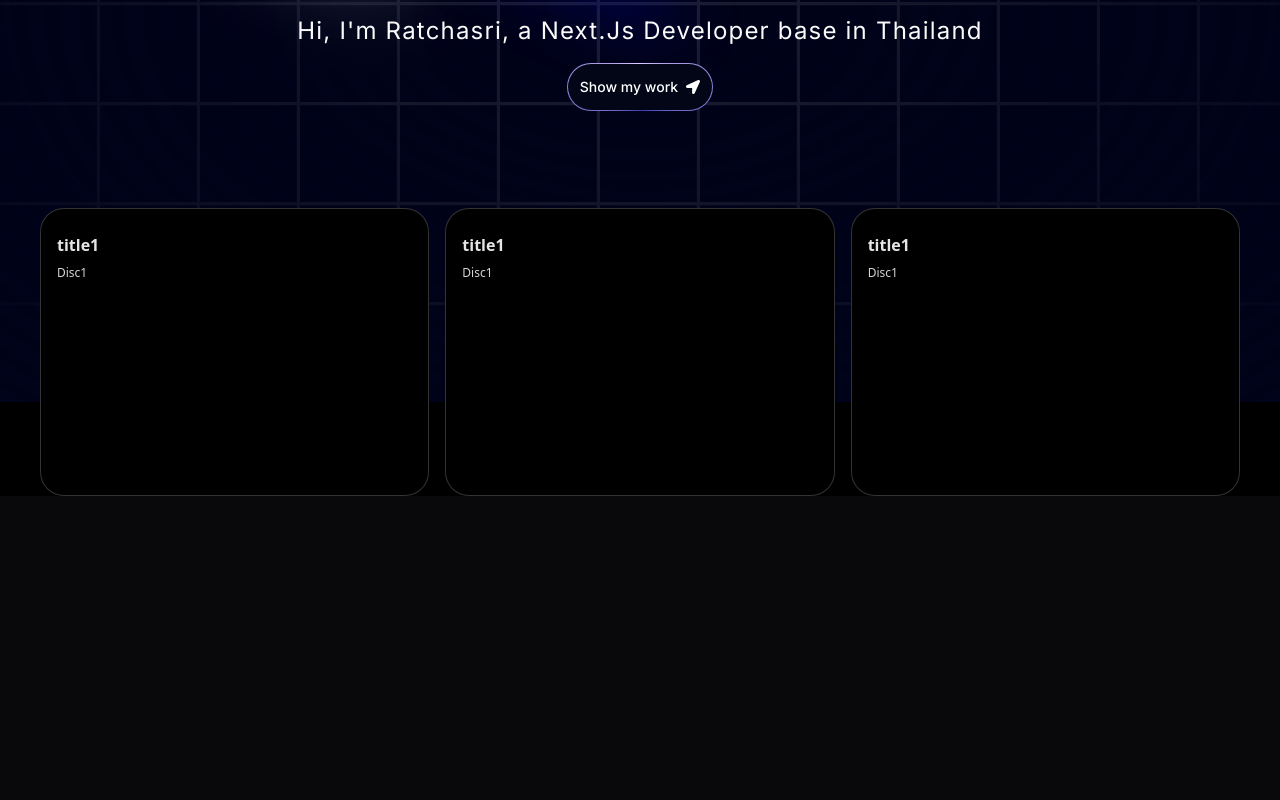
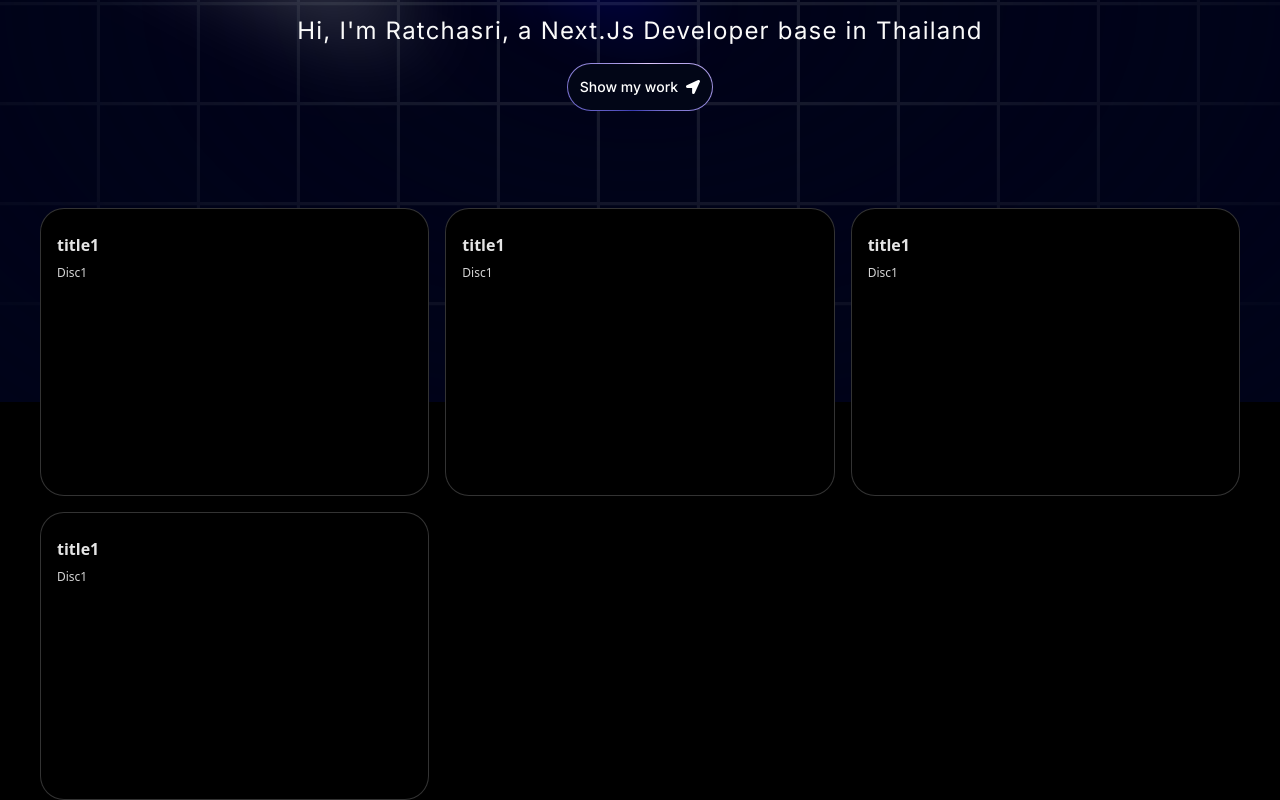
Before and after one commit to bomypoko/nextjs, a Next.js app: page / in a window 1280 px wide. Shown: the part 398-1198 px from the top of the page. Before the commit the page ends 894 px from the top, so only its background shows below. Built offline with nearby package versions, Linux system fonts and the light colour scheme.

Commit message:
Making up context folder

```diff
--- /dev/null
+++ b/data/index.ts
@@ -0,0 +1,6 @@
+export const gridItem = [
+    {title:'title1',description:'Disc1',id: 1},
+    {title:'title1',description:'Disc1',id: 1},
+    {title:'title1',description:'Disc1',id: 1},
+    {title:'title1',description:'Disc1',id: 1},
+]
--- a/src/components/Grid.tsx
+++ b/src/components/Grid.tsx
@@ -1,23 +1,20 @@
 import React from 'react'
 import { BentoGrid, BentoGridItem } from './ui/BentoGrid'
+import { gridItem } from '../../data'
 
 const Grid = () => {
   return (
 
     <section id="about">
-
+      {/* Loop Data from folder Data */}
       <BentoGrid>
-        {[{title:'title1',description:'Disc1',id: 1},
-          {title:'title1',description:'Disc1',id: 1},
-          {title:'title1',description:'Disc1',id: 1},
-        ].map((item,index) => (
+        {gridItem.map((item,index) => (
           <BentoGridItem
             id={item.id}
             description={item.description}
             title={item.title}
             key={item.id}
             />
-
         ))}
       </BentoGrid>
 
```
